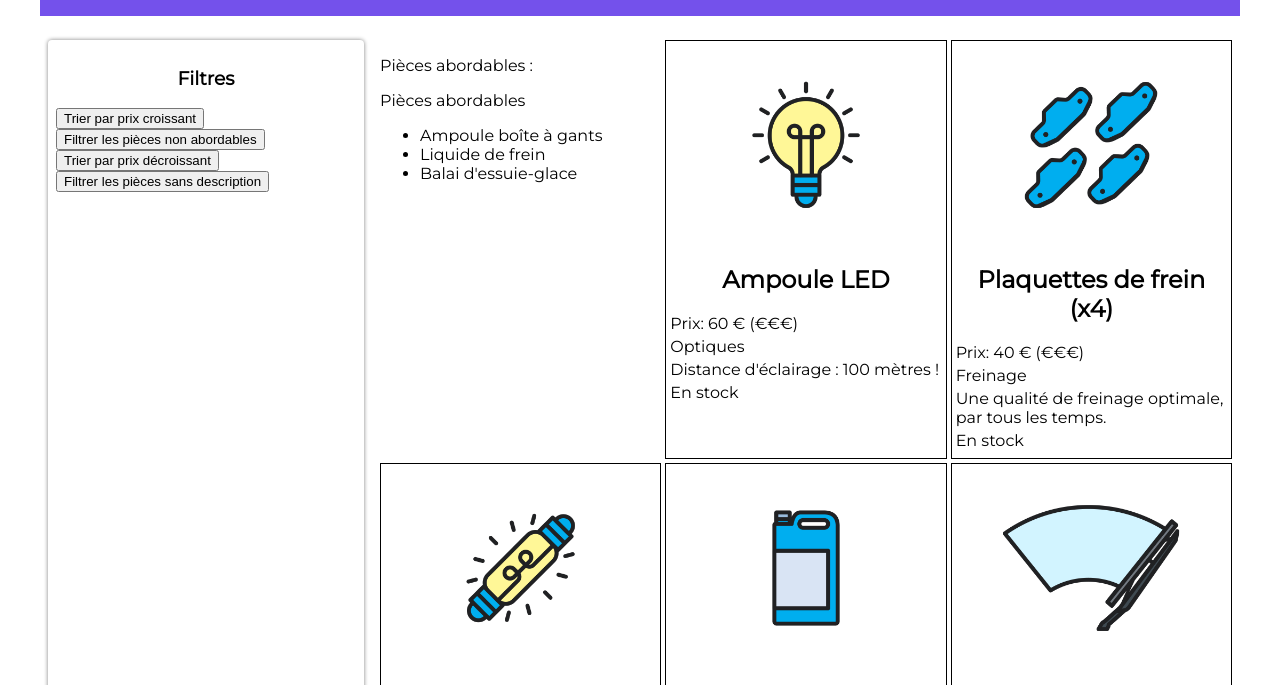
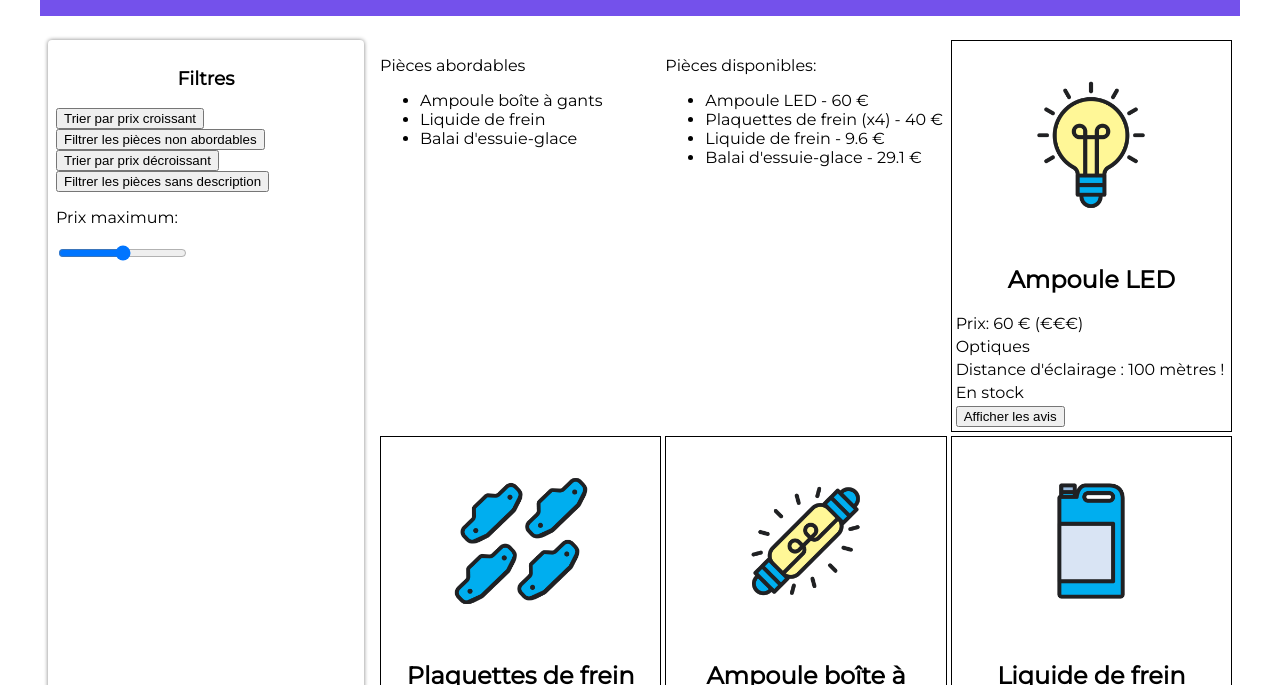
Before and after one commit to theopen4/frontendjs, a website: page Frontend/index.html in a window 1280 px wide. Shown: the part 98-783 px from the top of the page. Drawn offline with Linux system fonts and the light colour scheme.

Commit message:
new code js

```diff
--- a/Frontend/index.html
+++ b/Frontend/index.html
@@ -22,13 +22,19 @@
 				<button class="btn-decroissant">Trier par prix décroissant</button>
 				<br>
 				<button class="btn-nodesc">Filtrer les pièces sans description</button>
+				<br>
+				<p>Prix maximum:</p>
+				<input type="range" name="prix-max" id="prix-max" min="0" max="60" step="5">
 			</section>
 
 			<!-- Fiches produits -->
 			<section class="fiches">
 				<!-- Code ajouté -->
 				<div class="abordables">
-					<p>Pièces abordables :</p>
+
+				</div>
+				<div class="disponibles">
+
 				</div>
 			</section>
 		</main>
--- a/Frontend/pieces.js
+++ b/Frontend/pieces.js
@@ -23,17 +23,21 @@ function genererPieces(pieces){
         descriptionElement.innerText = article.description ?? "Pas de description pour le moment.";
         const stockElement = document.createElement("p");
         stockElement.innerText = article.disponibilite ? "En stock" : "Rupture de stock";
+        //Code ajouté
+        const avisBouton = document.createElement("button");
+        avisBouton.dataset.id = article.id;
+        avisBouton.textContent = "Afficher les avis";
 
         // On rattache la balise article a la section Fiches
         sectionFiches.appendChild(pieceElement);
-        // On rattache l’image à pieceElement (la balise article)
         pieceElement.appendChild(imageElement);
         pieceElement.appendChild(nomElement);
         pieceElement.appendChild(prixElement);
         pieceElement.appendChild(categorieElement);
-        //Ajout des éléments au DOM pour l'exercice
         pieceElement.appendChild(descriptionElement);
         pieceElement.appendChild(stockElement);
+        //Code aJouté
+        pieceElement.appendChild(avisBouton);
 
      }
 }
```
